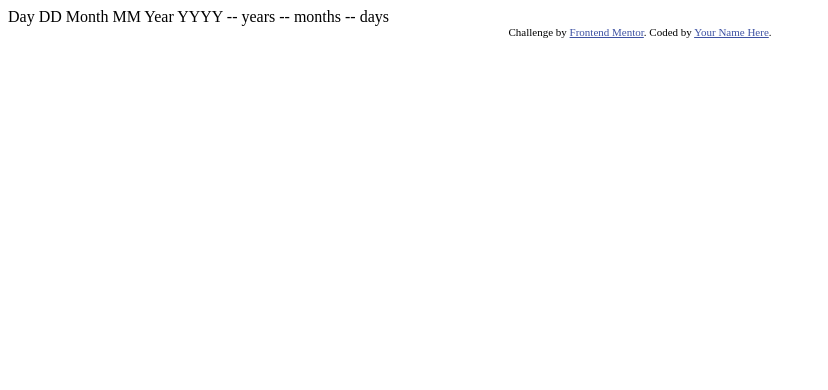
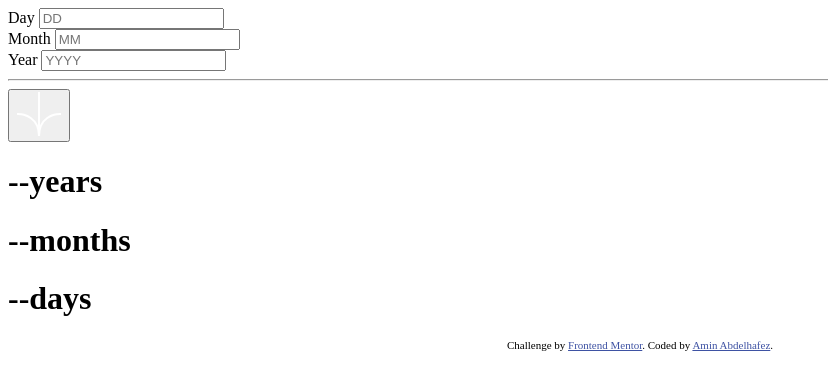
Before and after one commit to AminAbdo69/age-calculator-app, a plain HTML site: page index.html in a window 1280 px wide. Shown: the whole page, without its empty margins (0-828 px from the left). Drawn offline with Linux system fonts and the light colour scheme.

Commit message:
add: html content

```diff
--- a/index.html
+++ b/index.html
@@ -1,37 +1,71 @@
 <!DOCTYPE html>
 <html lang="en">
   <head>
-  <meta charset="UTF-8">
-  <meta name="viewport" content="width=device-width, initial-scale=1.0"> <!-- displays site properly based on user's device -->
+    <meta charset="UTF-8" />
+    <meta name="viewport" content="width=device-width, initial-scale=1.0" />
+    <!-- displays site properly based on user's device -->
 
-  <link rel="icon" type="image/png" sizes="32x32" href="./assets/images/favicon-32x32.png">
+    <link
+      rel="icon"
+      type="image/png"
+      sizes="32x32"
+      href="./assets/images/favicon-32x32.png"
+    />
 
     <title>Frontend Mentor | Age calculator app</title>
 
     <!-- Feel free to remove these styles or customise in your own stylesheet 👍 -->
     <style>
-    .attribution { font-size: 11px; text-align: center; }
-    .attribution a { color: hsl(228, 45%, 44%); }
+      .attribution {
+        font-size: 11px;
+        text-align: center;
+      }
+      .attribution a {
+        color: hsl(228, 45%, 44%);
+      }
     </style>
   </head>
   <body>
-
-  Day
-  DD
-
-  Month
-  MM
-
-  Year
-  YYYY
-
-  -- years
-  -- months
-  -- days
+    <div class="card">
+      <div class="container">
+        <form>
+          <div class="form_container">
+            <div class="block">
+              <label for="day"> Day </label>
+              <input type="number" name="day" id="day" placeholder="DD" />
+              <small></small>
+            </div>
+            <div class="block">
+              <label for="month"> Month </label>
+              <input type="number" name="month" id="month" placeholder="MM" />
+              <small></small>
+            </div>
+            <div class="block">
+              <label for="year"> Year </label>
+              <input type="number" name="year" id="year" placeholder="YYYY" />
+              <small></small>
+            </div>
+          </div>
+          <div class="submit_block">
+            <hr />
+            <button class="submit_btn" type="submit">
+              <img src="./assets/images/icon-arrow.svg" alt="arrow" />
+            </button>
+          </div>
+        </form>
+        <div class="output">
+          <h1><span id="YY">--</span>years</h1>
+          <h1><span id="MM">--</span>months</h1>
+          <h1><span id="DD">--</span>days</h1>
+        </div>
+      </div>
+    </div>
 
     <div class="attribution">
-    Challenge by <a href="https://www.frontendmentor.io?ref=challenge" target="_blank">Frontend Mentor</a>.
-    Coded by <a href="#">Your Name Here</a>.
+      Challenge by
+      <a href="https://www.frontendmentor.io?ref=challenge" target="_blank"
+        >Frontend Mentor</a
+      >. Coded by <a href="#">Amin Abdelhafez</a>.
     </div>
   </body>
 </html>
```
Lines whose indentation alone changed are shown as unchanged.
